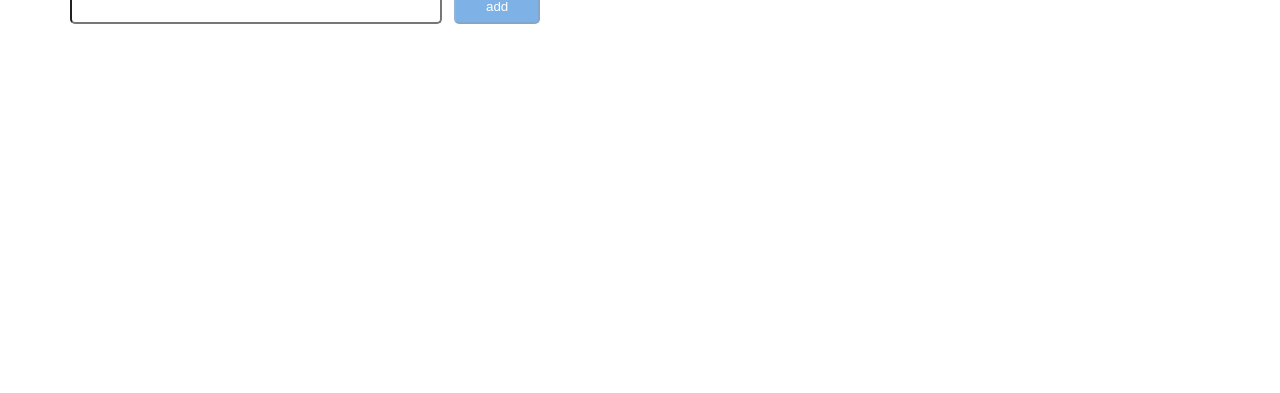
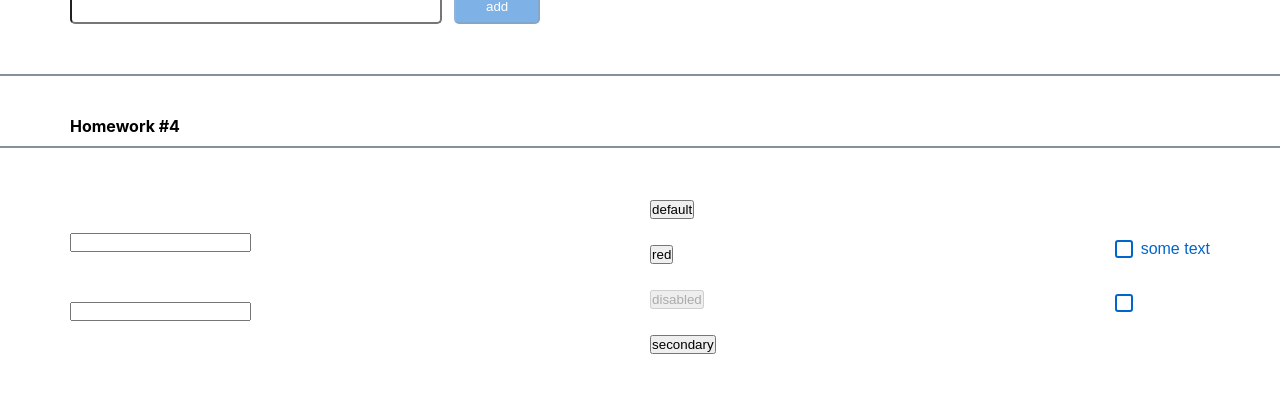
Before and after one commit to Alonasa/homeworks, a React (Create React App) app: page / in a window 1280 px wide. Shown: the part 709-1102 px from the top of the page. Before the commit the page ends 800 px from the top, so only its background shows below. Built offline with nearby package versions, Linux system fonts and the light colour scheme.

Commit message:
added margins connect hw module to project

```diff
--- a/src/s1-main/App.tsx
+++ b/src/s1-main/App.tsx
@@ -3,6 +3,7 @@ import s from './App.module.css'
 import HW1 from '../s2-homeworks/hw01/HW1'
 import HW2 from '../s2-homeworks/hw02/HW2'
 import HW3 from '../s2-homeworks/hw03/HW3';
+import HW4 from '../s2-homeworks/hw04/HW4';
 
 function App() {
     return (
@@ -10,7 +11,7 @@ function App() {
             <HW1/>
             <HW2/>
             <HW3/>
-            {/*<HW4/>*/}
+            <HW4/>
 
             {/*при выполнении дз 5 и более - закомментировать здесь дз 1-4, так как они есть внутри дз 5*/}
             {/*<HW5/>*/}
--- a/src/s2-homeworks/hw03/Greeting.module.css
+++ b/src/s2-homeworks/hw03/Greeting.module.css
@@ -1,5 +1,5 @@
 .greetingForm {
-    margin-top: 30px;
+    margin: 30px 0 50px;
 }
 
 .inputAndButtonContainer {
--- a/src/s2-homeworks/hw04/Stand.module.css
+++ b/src/s2-homeworks/hw04/Stand.module.css
@@ -1,4 +1,5 @@
 .stand {
+    margin: 50px 0;
     display: flex;
     justify-content: space-between;
     align-items: center;
```
